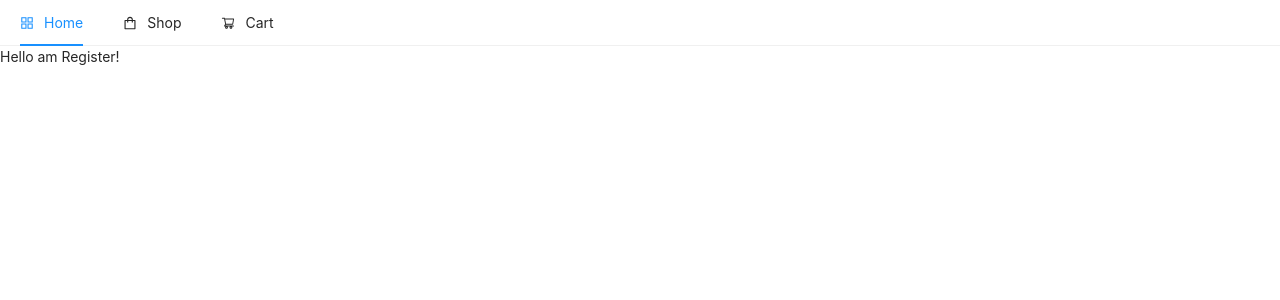
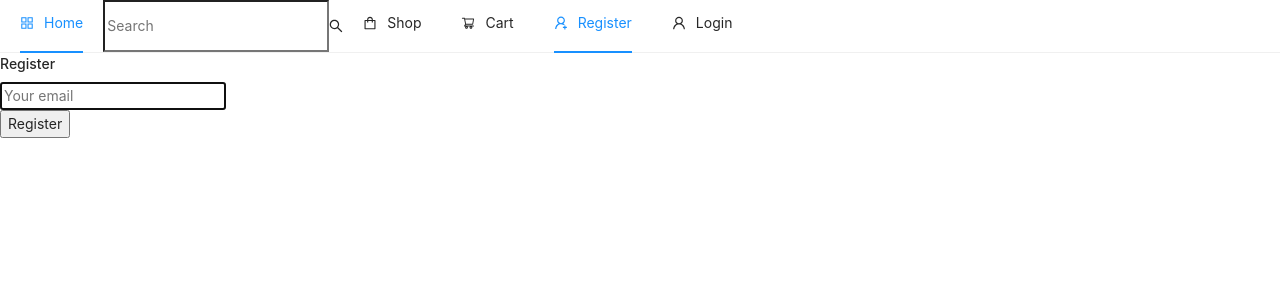
Before and after one commit to dev-miguel-resources/react-client, a React (Create React App) app: page /register in a window 1280 px wide. Shown: the top 300 px of the page. Built offline with nearby package versions, Linux system fonts and the light colour scheme.

Commit message:
complete header and working register page

```diff
--- a/src/components/forms/Search.js
+++ b/src/components/forms/Search.js
@@ -1,12 +1,38 @@
 import React from "react";
-
-// TO DO
+import { useHistory } from "react-router-dom";
+import { useSelector, useDispatch } from "react-redux";
+import { SearchOutlined } from "@ant-design/icons";
 
 const Search = () => {
+  const dispatch = useDispatch();
+  const { search } = useSelector((state) => ({...state}));
+  const { text } = search;
+
+  const history = useHistory();
+
+  const handleChange = (e) => {
+    dispatch({
+      type: "SEARCH_QUERY",
+      payload: { text: e.target.value },
+    });
+  };
+
+  const handleSubmit = (e) => {
+    e.preventDefault();
+    history.push(`/shop?${text}`);
+  };
+
   return (
-    <div>
-      <p>Hello am Search</p>
-    </div>
+    <form className="form-inline my-2 my-lg-0" onSubmit={handleSubmit}>
+      <input
+         onChange={handleChange}
+         type="search"
+         value={text}
+         className="form-control mr-sm-2"
+         placeholder="Search"
+      />
+      <SearchOutlined onClick={handleSubmit} style={{ cursor: "pointer" }} />
+    </form>
   );
 };
 
--- a/src/components/nav/Header.js
+++ b/src/components/nav/Header.js
@@ -46,11 +46,52 @@ const Header = () => {
 
       <Item key="cart" icon={<ShoppingCartOutlined />}>
         <Link to="/cart">
-          <Badge count={cart.length} offset={[8, 0]}>
+          <Badge count={cart.length} offset={[9, 0]}>
             Cart
           </Badge>
         </Link>
       </Item>
+
+      {!user && (
+        <Item key="register" icon={<UserAddOutlined />} className="float-right">
+          <Link to="/register">Register</Link>
+        </Item>
+      )}
+
+      {!user && (
+        <Item key="login" icon={<UserOutlined />} className="float-right">
+          <Link to="/login">Login</Link>
+        </Item>
+      )}
+
+      {user && (
+        <SubMenu
+          key="submenu"
+          icon={<SettingOutlined />}
+          title={user.email && user.email.split("@")[0]}
+          className="float-right"
+        >
+          {user && user.role === "subscriber" && (
+            <Item key="user-dash">
+              <Link to="/user/history">Dashboard</Link>
+            </Item>
+          )}
+
+          {user && user.role === "admin" && (
+            <Item key="user-admin">
+              <Link to="/admin/dashboard">Dashboard</Link>
+            </Item>
+          )}
+
+          <Item key="logout" icon={<LogoutOutlined />} onClick={logout}>
+            Logout
+          </Item>
+        </SubMenu>
+      )}
+
+      <span className="float-right p-1">
+         <Search />
+      </span>
     </Menu>
   );
 };
--- a/src/pages/auth/Register.js
+++ b/src/pages/auth/Register.js
@@ -1,9 +1,49 @@
-import React from "react";
+import React, { useState, useEffect } from "react";
+import { auth } from "../../firebase";
+import { toast } from "react-toastify";
+import { useSelector } from "react-redux";
 
 const Register = () => {
+  const [email, setEmail] = useState("");
+
+  const { user } = useSelector((state) => ({ ...state }));
+
+  useEffect(() => {}, []);
+
+  const handleSubmit = async (e) => {
+    e.preventDefault();
+    const config = {
+      url: process.env.REACT_APP_REGISTER_REDIRECT_URL,
+      handleCodeInApp: true,
+    };
+  };
+
+  const registerForm = () => (
+    <form onSubmit={handleSubmit}>
+      <input
+        type="email"
+        className="form-control"
+        value={email}
+        onChange={(e) => setEmail(e.target.value)}
+        placeholder="Your email"
+        autoFocus
+      />
+
+      <br />
+      <button type="submit" className="btn btn-raised">
+        Register
+      </button>
+    </form>
+  );
+
   return (
-    <div>
-      <p>Hello am Register!</p>
+    <div className="container p-5">
+      <div className="row">
+        <div className="col-md-6 offset-md-3">
+          <h4>Register</h4>
+          {registerForm()}
+        </div>
+      </div>
     </div>
   );
 };
```
